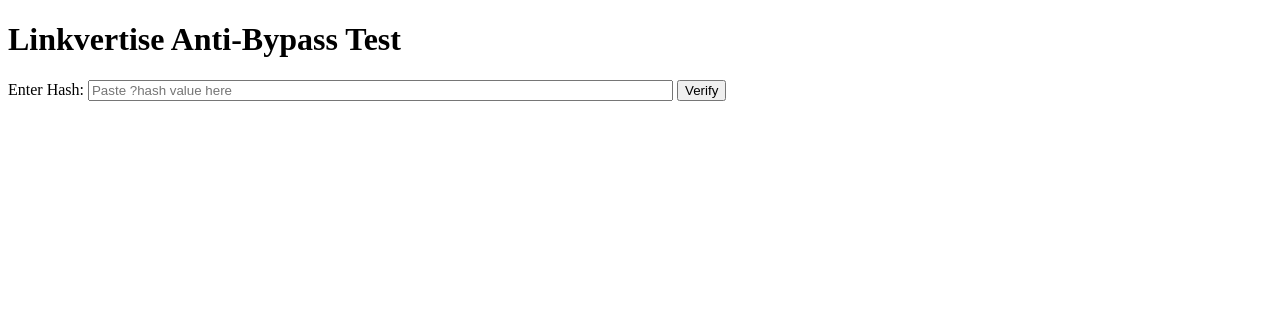
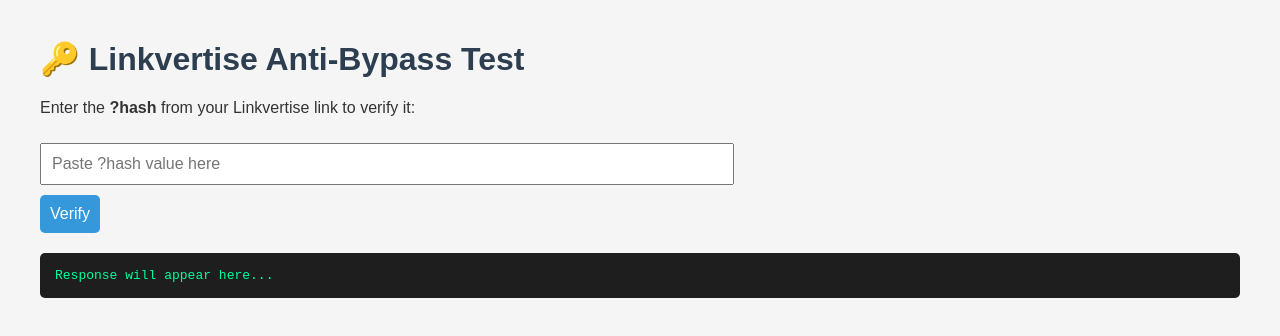
Before and after one commit to Kaitofyp/Roblox-Cheat, a plain HTML site: page index.html in a window 1280 px wide. Drawn offline with Linux system fonts and the light colour scheme.

Commit message:
Update index.html
With design

```diff
--- a/index.html
+++ b/index.html
@@ -1,43 +1,86 @@
 <!DOCTYPE html>
-<html>
+<html lang="en">
 <head>
   <meta charset="UTF-8">
   <title>Linkvertise Hash Verifier</title>
+  <style>
+    body {
+      font-family: Arial, sans-serif;
+      margin: 40px;
+      background: #f5f5f5;
+      color: #333;
+    }
+    h1 {
+      color: #2c3e50;
+    }
+    input, button {
+      padding: 10px;
+      margin-top: 10px;
+      font-size: 16px;
+    }
+    button {
+      cursor: pointer;
+      background: #3498db;
+      color: white;
+      border: none;
+      border-radius: 5px;
+    }
+    button:hover {
+      background: #2980b9;
+    }
+    pre {
+      background: #1e1e1e;
+      color: #00ff9d;
+      padding: 15px;
+      border-radius: 5px;
+      margin-top: 20px;
+      white-space: pre-wrap;
+    }
+  </style>
 </head>
 <body>
-  <h1>Linkvertise Anti-Bypass Test</h1>
+  <h1>🔑 Linkvertise Anti-Bypass Test</h1>
+  <p>Enter the <b>?hash</b> from your Linkvertise link to verify it:</p>
 
-  <label for="hash">Enter Hash:</label>
   <input type="text" id="hash" placeholder="Paste ?hash value here" size="70">
+  <br>
   <button onclick="verify()">Verify</button>
 
-  <pre id="output"></pre>
+  <pre id="output">Response will appear here...</pre>
 
   <script>
-    const TOKEN = "315fa403eaad351423e9949f78da2ed233456fb588cc10b707c5fd86b32f9d65"; // replace with your token
+    // ⚠️ Your token goes here (it will be visible in the source code!)
+    const TOKEN = "YOUR_AUTH_TOKEN_HERE";
+
+    // Restore last saved hash
+    document.getElementById("hash").value = localStorage.getItem("lastHash") || "";
 
     async function verify() {
-      const hash = document.getElementById("hash").value;
+      const hash = document.getElementById("hash").value.trim();
+      if (!hash) {
+        document.getElementById("output").textContent = "⚠️ Please enter a hash first.";
+        return;
+      }
+
+      // Save hash to LocalStorage
+      localStorage.setItem("lastHash", hash);
+
       const url = "https://publisher.linkvertise.com/api/v1/anti_bypassing";
+      const body = new URLSearchParams({ token: TOKEN, hash });
 
-      const body = new URLSearchParams({
-        token: TOKEN,
-        hash: hash
-      });
+      document.getElementById("output").textContent = "⏳ Verifying...";
 
       try {
         const response = await fetch(url, {
           method: "POST",
-          headers: {
-            "Content-Type": "application/x-www-form-urlencoded"
-          },
+          headers: { "Content-Type": "application/x-www-form-urlencoded" },
           body: body.toString()
         });
 
         const result = await response.json();
         document.getElementById("output").textContent = JSON.stringify(result, null, 2);
       } catch (err) {
-        document.getElementById("output").textContent = "Error: " + err;
+        document.getElementById("output").textContent = "❌ Error: " + err;
       }
     }
   </script>
```
